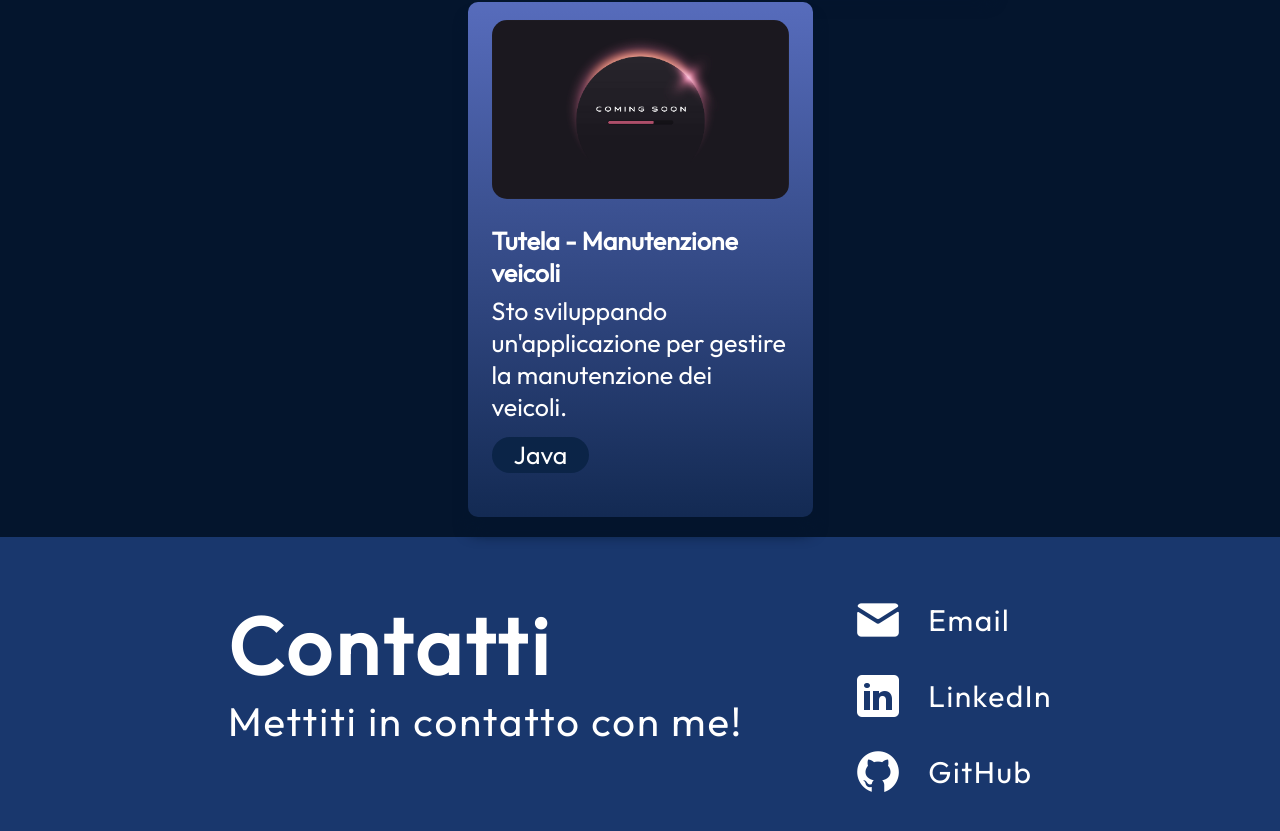
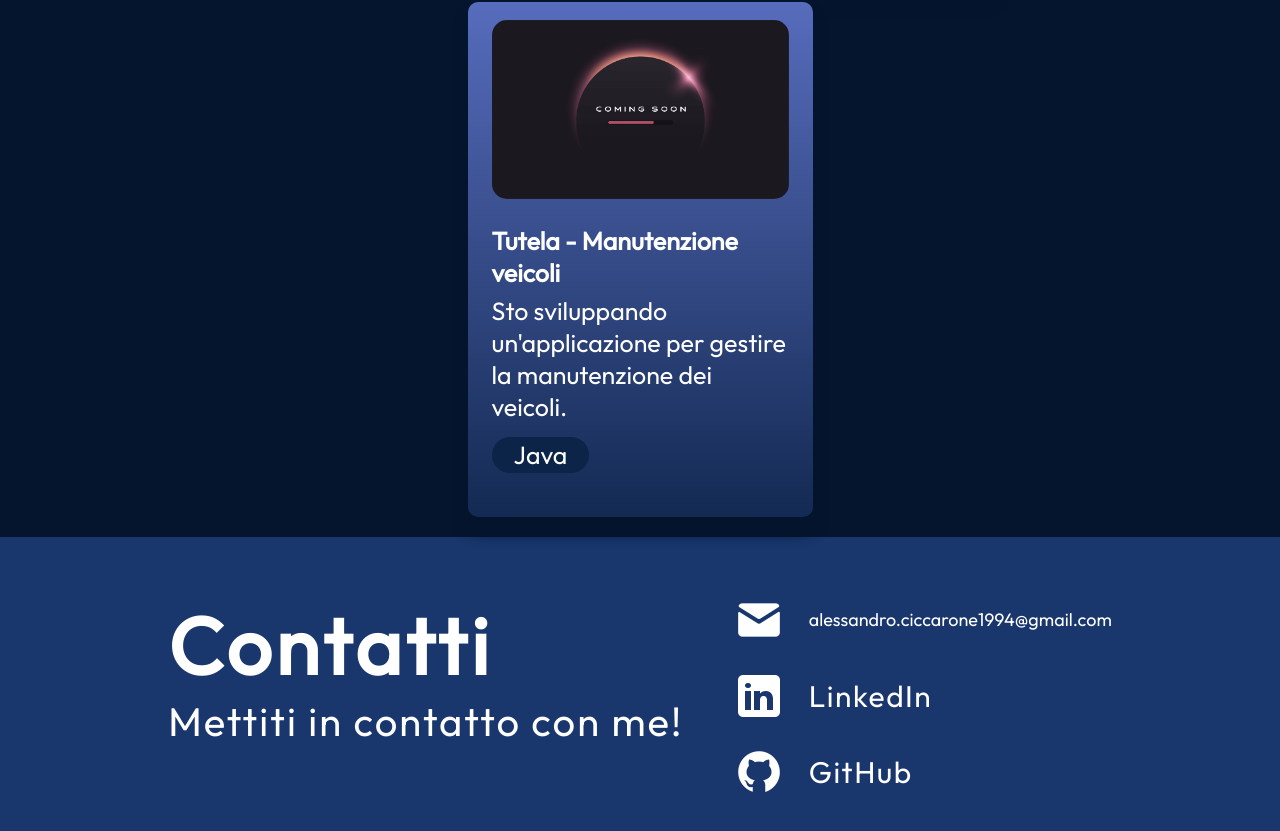
Before and after one commit to ale70029/portoflio_website, a React (Vite) app: page / in a window 1280 px wide. Shown: the part 3995-4826 px from the top of the page. Built offline with nearby package versions, Linux system fonts and the light colour scheme.

Commit message:
updated email style

```diff
--- a/src/components/Contact/Contact.jsx
+++ b/src/components/Contact/Contact.jsx
@@ -18,7 +18,7 @@ export const Contact = () => {
             <a href="mailto:alessandro.ciccarone1994@gmail.com">
                 <li className={styles.link}>
                     <img src={getImageUrl("contact/emailIcon.png")} alt="Email" />
-                    <h2>Email</h2>
+                    <h4>alessandro.ciccarone1994@gmail.com</h4>
                 </li>
             </a>
 
--- a/src/components/Contact/Contact.module.css
+++ b/src/components/Contact/Contact.module.css
@@ -51,6 +51,14 @@
     letter-spacing: 1.5px;
 }
 
+.link h4 {
+    color: var(--color-text);
+    text-decoration: none;
+    font-size: 18px;
+    font-weight: 400;
+
+}
+
 @media screen and (max-width:830px) {
     .container {
         flex-direction: column;
@@ -80,5 +88,12 @@
         letter-spacing: 1.5px;
     }
 
+    .link h2 {
+        color: var(--color-text);
+        text-decoration: none;
+        font-size: 35px;
+        font-weight: 400;
+        letter-spacing: 1.5px;
+    }
 
 }
```
